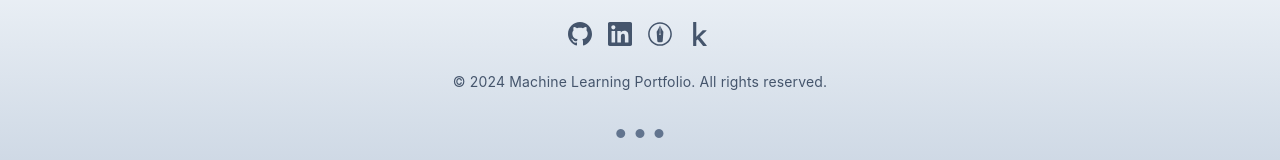
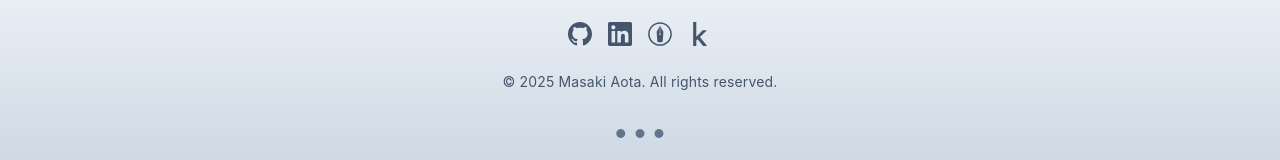
Before and after one commit to masakiaota/portfolio, a Next.js app: page / in a window 1280 px wide. Shown: the part 5220-5380 px from the top of the page. Built offline with nearby package versions, Linux system fonts and the light colour scheme.

Commit message:
Copyright表記を2025年Masaki Aotaに更新

```diff
--- a/src/components/Footer.tsx
+++ b/src/components/Footer.tsx
@@ -8,7 +8,7 @@ export default function Footer() {
           <div className="w-32 h-0.5 bg-gradient-to-r from-transparent via-slate-400 to-transparent"></div>
           <SocialLinks className="[&>a]:text-slate-600 [&>a]:hover:text-[#003366] [&>a]:transition-colors" />
           <p className="text-center text-slate-600 text-sm">
-            &copy; 2024 Machine Learning Portfolio. All rights reserved.
+            &copy; 2025 Masaki Aota. All rights reserved.
           </p>
           <div className="flex items-center space-x-2 text-xs text-slate-500 mt-2">
             <span>●</span>
```
Also changed, not shown: 1 other file (tests, documents, lock files or other folders).
